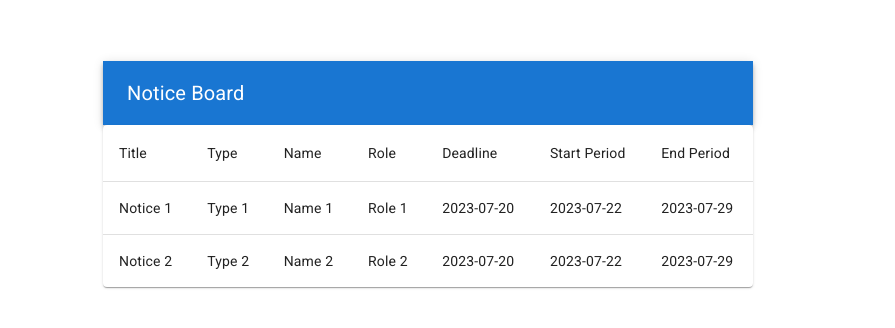
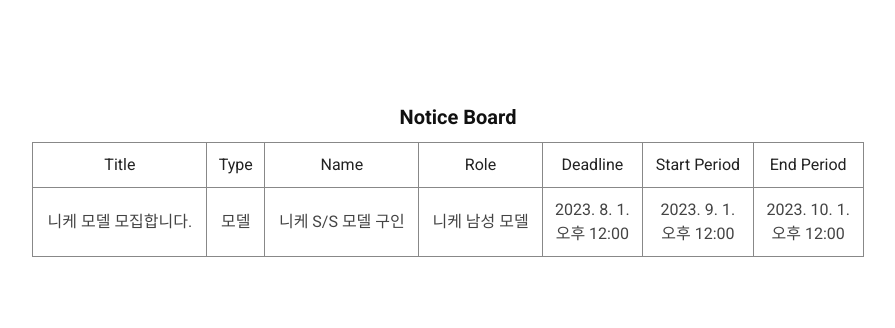
Before and after one commit to k8s12-CacaoEnt/profilehub-frontend-user, a React (Vite) app: page /NoticeListPage in a window 1280 px wide. Shown: the part 226-554 px from the top of the page, without its empty margins (212-1107 px from the left). Built offline with nearby package versions, Linux system fonts and the light colour scheme.

Commit message:
The new NoticeListPage and ProfilePage

```diff
--- a/src/pages/NoticeListPage.jsx
+++ b/src/pages/NoticeListPage.jsx
@@ -1,51 +1,95 @@
 import React from 'react';
-import { AppBar, Toolbar, Typography, Table, TableBody, TableCell, TableContainer, TableHead, TableRow, Paper } from '@mui/material';
+import styled from 'styled-components';
+
+const dummyNotice = {
+    noticeId: 1,
+    noticeTitle: '니케 모델 모집합니다.',
+    noticeContent: `이번 2023 S/S 니케 모델을 찾고 있습니다.
+    본인의 스타일이 니케에 가장 어울리고 잘 맞는다고 생각하시는 분들, 나의 가치관이 니케와
+    일치한다고 생각하시는 분들 등 많은 분들의 지원 부탁드립니다.`,
+    filmoType:'모델',
+    filmoName:'니케 S/S 모델 구인',
+    filmoRole:'니케 남성 모델',
+    applyDeadlineDt:'2023-08-01T12:00:00.000Z',
+    filmingStartPeriod:'2023-09-01T12:00:00.000Z',
+    filmingEndPeriod: '2023-10-01T12:00:00.000Z',
+    createDt: '2023-07-01T12:00:00.000Z',
+    modifyDt: '2023-07-01T12:00:00.000Z',
+    member: {
+      memberId: 0,
+      memberType: "ACTOR",
+      memberEmail: 'mail@gmail.com',
+      memberName: "string",
+      memberBirthDt: "2023-07-14T05:08:18.062Z",
+      createDt: "2023-07-14T05:08:18.062Z",
+      modifyDt: "2023-07-14T05:08:18.062Z",
+      },
+      "roleList": [
+        '모델','배우','성우'
+      ]
+    }
+
+
+const NoticeRow = ({ notice }) => {
+
+    let applyDeadlineDt = new Date(notice.applyDeadlineDt);
+    let formattedApplyDeadlineDt = applyDeadlineDt.toLocaleDateString('ko-KR');
+    let timeApplyDeadlineDt = applyDeadlineDt.toLocaleTimeString('ko-KR', { hour: '2-digit', minute: '2-digit' });
+
+    let filmingStartPeriod = new Date(notice.filmingStartPeriod);
+    let formattedFilmingStartPeriod = filmingStartPeriod.toLocaleDateString('ko-KR');
+    let timeFilmingStartPeriod = filmingStartPeriod.toLocaleTimeString('ko-KR', { hour: '2-digit', minute: '2-digit' });
+
+    let filmingEndPeriod = new Date(notice.filmingEndPeriod);
+    let formattedFilmingEndPeriod = filmingEndPeriod.toLocaleDateString('ko-KR');
+    let timeFilmingEndPeriod = filmingEndPeriod.toLocaleTimeString('ko-KR', { hour: '2-digit', minute: '2-digit' });
+
+    return (
+        <TableRow>
+            <TableCell>{notice.noticeTitle}</TableCell>
+            <TableCell>{notice.filmoType}</TableCell>
+            <TableCell>{notice.filmoName}</TableCell>
+            <TableCell>{notice.filmoRole}</TableCell>
+            <TableCell>
+                {formattedApplyDeadlineDt}
+                <br />
+                {timeApplyDeadlineDt}
+            </TableCell>
+            <TableCell>
+                {formattedFilmingStartPeriod}
+                <br />
+                {timeFilmingStartPeriod}
+            </TableCell>
+            <TableCell>
+                {formattedFilmingEndPeriod}
+                <br />
+                {timeFilmingEndPeriod}
+            </TableCell>
+        </TableRow>
+    );
+};
 
 const NoticeListPage = () => {
-    // 임시 데이터
-    const noticeData = [
-        {
-            noticeId: 1,
-            title: 'Notice 1',
-            content: 'Content 1',
-            filmo_type: 'Type 1',
-            filmo_name: 'Name 1',
-            filmo_role: 'Role 1',
-            apply_deadline_dt: '2023-07-20',
-            filming_start_period: '2023-07-22',
-            filming_end_period: '2023-07-29',
-            member_id: 1,
-        },
-        {
-            noticeId: 2,
-            title: 'Notice 2',
-            content: 'Content 2',
-            filmo_type: 'Type 2',
-            filmo_name: 'Name 2',
-            filmo_role: 'Role 2',
-            apply_deadline_dt: '2023-07-20',
-            filming_start_period: '2023-07-22',
-            filming_end_period: '2023-07-29',
-            member_id: 1,
-        },
-        // ...다른 공지사항 데이터
-    ];
+    const [noticeData, setNoticeData] = React.useState([dummyNotice]);
 
-    // create_dt를 기준으로 게시물을 정렬합니다. 최신 게시물이 가장 상단에 위치하게 됩니다.
-    const sortedNoticeData = noticeData.sort((a, b) => new Date(b.create_dt) - new Date(a.create_dt));
+    const getNotice = async () => {
+        //TODO: getNotice
+        setNoticeData([dummyNotice]); // Update real DB
+    };
 
+    React.useEffect(() => {
+        getNotice();
+    }, []);
 
     return (
         <>
-            <AppBar position="static">
-                <Toolbar>
-                    <Typography variant="h6" color="inherit" noWrap>
+        {/* <>앱바</> */}
+        {
+            <NoticeDiv>
+                <NoticeToolbar>
                 Notice Board
-                    </Typography>
-                </Toolbar>
-            </AppBar>
-        <TableContainer component={Paper}>
-            <Table sx={{ minWidth: 650 }} aria-label="simple table">
+            </NoticeToolbar>
+                <Table>
                     <TableHead>
                         <TableRow>
                             <TableCell>Title</TableCell>
@@ -59,26 +103,48 @@ const NoticeListPage = () => {
                     </TableHead>
                     <TableBody>
                         {noticeData.map((notice) => (
-                        <TableRow
-                            key={notice.noticeId}
-                            sx={{ '&:last-child td, &:last-child th': { border: 0 } }}
-                        >
-                            <TableCell>{notice.title}</TableCell>
-                            <TableCell>{notice.filmo_type}</TableCell>
-                            <TableCell>{notice.filmo_name}</TableCell>
-                            <TableCell>{notice.filmo_role}</TableCell>
-                            <TableCell>{notice.apply_deadline_dt}</TableCell>
-                            <TableCell>{notice.filming_start_period}</TableCell>
-                            <TableCell>{notice.filming_end_period}</TableCell>
-                            </TableRow>
+                            <NoticeRow key={notice.noticeId} notice={notice} />
                         ))}
-
-
                     </TableBody>
                 </Table>
-        </TableContainer>
+            </NoticeDiv>
+        }
         </>
     );
 };
 
+const NoticeDiv = styled.div`
+    width: 100%;
+    background-color: white;
+    padding: 20px;
+`;
+
+const NoticeToolbar = styled.div`
+    width: 100%;
+    padding: 10px;
+    font-size: 20px;
+    font-weight: bold;
+    color: #111111;
+`;
+const Table = styled.table`
+    width: 100%;
+    border-collapse: collapse;
+`;
+
+const TableHead = styled.thead`
+    color: #222222;
+`;
+
+const TableBody = styled.tbody`
+    color: #444444;
+`;
+
+const TableRow = styled.tr`
+`;
+
+const TableCell = styled.td`
+    padding: 10px;
+    border: 1px solid #888888;
+`;
+
 export default NoticeListPage;
--- a/src/pages/ProfilePage.jsx
+++ b/src/pages/ProfilePage.jsx
@@ -162,11 +162,17 @@ const ProfileContentTitle = styled.div`
     font-weight : bold;
     color: #222222;
     text-align: left;
+
+    @media (max-width: 768px) {
+        font-size: 15px;
 `;
 const ProfileContentCoverLetter = styled.div`
     font-size: 15px;
     font-weight : bold;
     color: #444444;
     text-align: left;
+
+    @media (max-width: 768px) {
+        font-size: 13px;
 `;
 export default ProfilePage;
```
Lines whose indentation alone changed are shown as unchanged.
